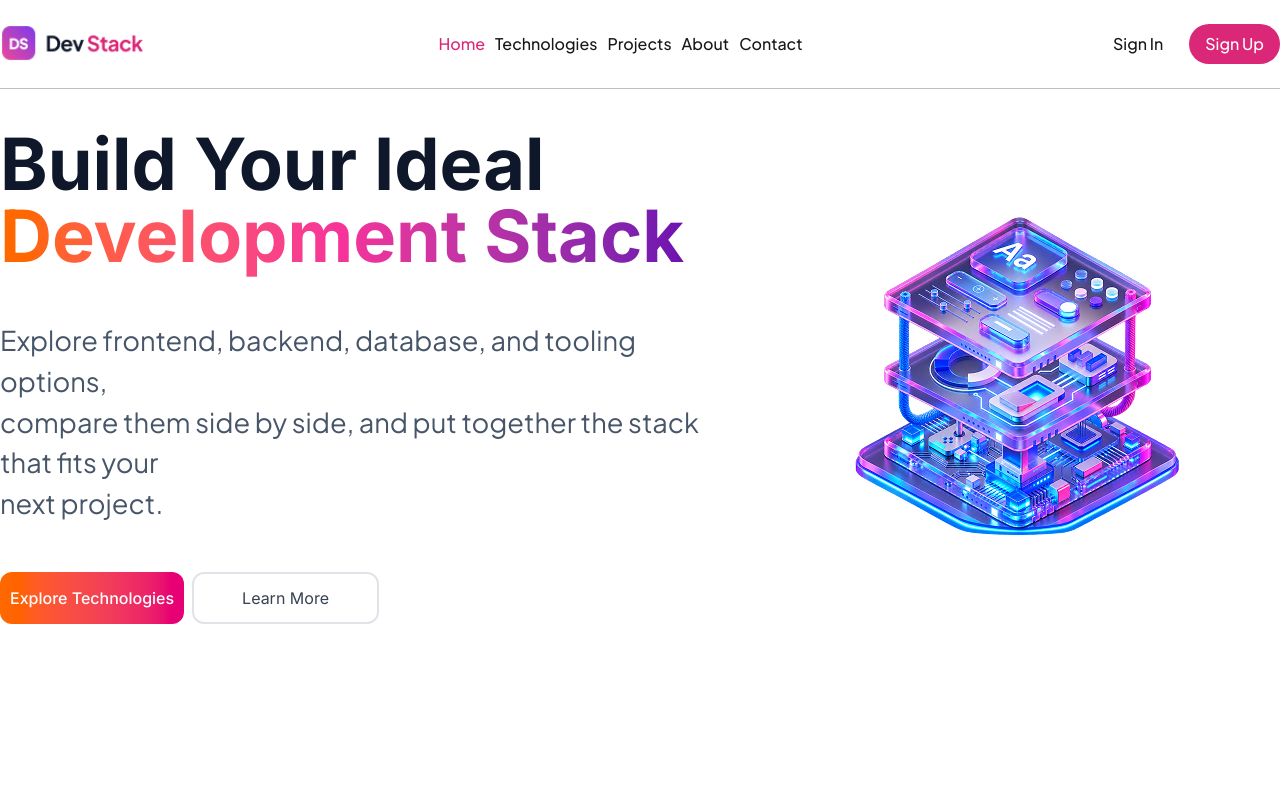
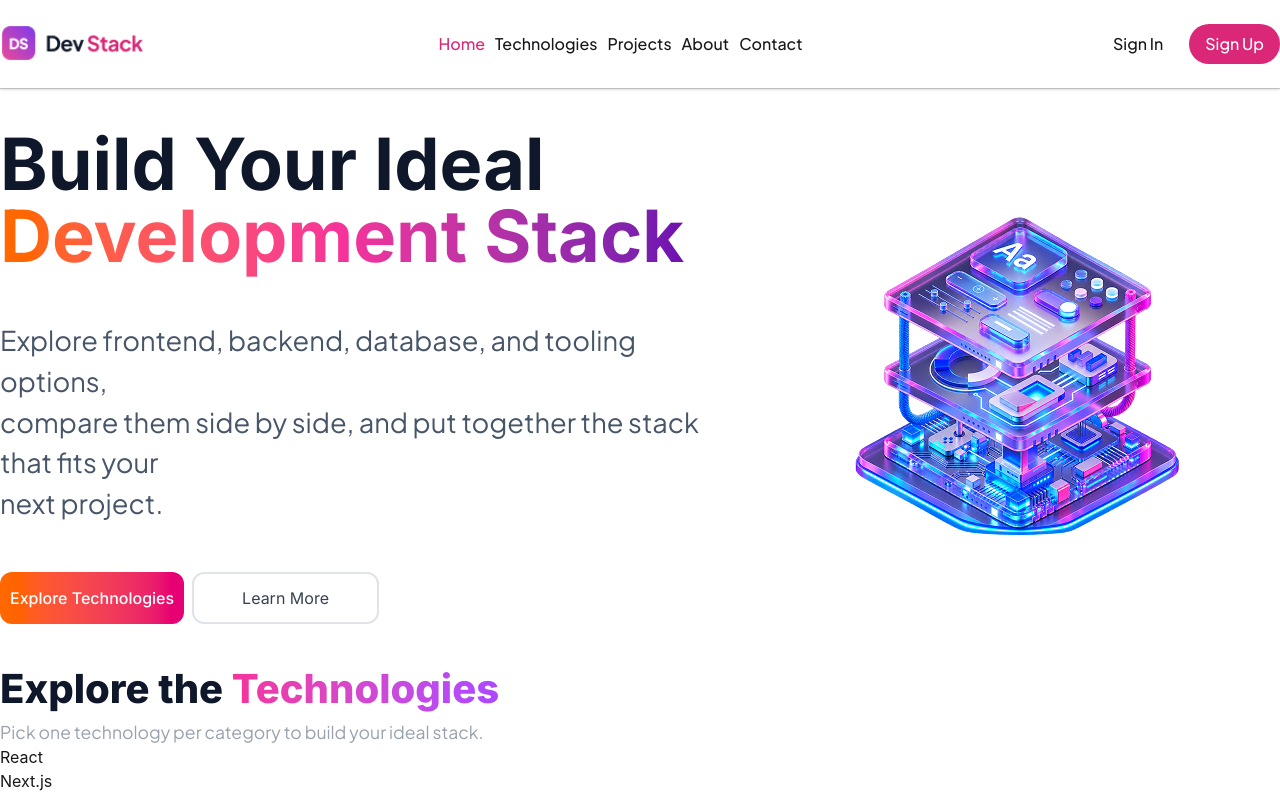
Before and after one commit to devSSayed/A05-B14-Project, a React (Vite) app: page / in a window 1280 px wide. Shown: the top 796 px of the page. Built offline with nearby package versions, Linux system fonts and the light colour scheme.

Commit message:
displayed the data only no css yet

```diff
--- a/src/App.tsx
+++ b/src/App.tsx
@@ -2,10 +2,11 @@ import { Suspense } from 'react';
 import HeroSec from './Components/HeroSec';
 import NavBar from './Components/navBar';
 import Technologies from './Components/Technologies/Technologies';
+import type { iTechType } from './Components/Types/TechType';
 
-const TechnologyFetch = async() =>{
-  const ser = await fetch('/data.json')
-  const data = await ser.json()
+const TechnologyFetch = async():Promise<iTechType[]> =>{
+  const res = await fetch('/data.json')
+  const data = await res.json()
   return data;
 }
 
@@ -18,7 +19,7 @@ function App() {
     <NavBar />
     <HeroSec />
 
-    <Suspense fallback={<span className="loading loading-bars loading-xl"></span>}>
+    <Suspense fallback={<div className='flex justify-center items-center'><span className="loading loading-bars loading-xl"></span></div>}>
       <Technologies TechnologyPromise={TechnologyPromise}/>
     </Suspense>
 
--- a/src/Components/Technologies/Technologies.tsx
+++ b/src/Components/Technologies/Technologies.tsx
@@ -1,16 +1,26 @@
+import { use } from "react";
 import type { iTechType } from "../Types/TechType";
+import TechnologyCards from "./TechnologyCards";
+
+interface iTechnologyProps {
+    TechnologyPromise: Promise<iTechType[]>
+}
 
 
+const Technologies = ({ TechnologyPromise }: iTechnologyProps) => {
+
+    const Technologys = use(TechnologyPromise)
+
+    return (
+
+        <div className="mt-5">
+            <div className="container mx-auto">
+                <h2 className="font-inter text-[#0F172A] text-[40px] font-extrabold">Explore the <span className="bg-linear-to-r from-pink-500 to-purple-500 bg-clip-text text-transparent">Technologies</span></h2>
+                <p className="font-jakarta text-[1.1rem] text-gray-400">Pick one technology per category to build your ideal stack.</p>
+            </div>
 
 
-const Technologies = ({TechnologyPromise}:{TechnologyPromise:Promise<iTechType[]>}) => {
-
-    const Technology = TechnologyPromise;
-    console.log(Technology);
-    return (
-
-        <div>
-
+            <TechnologyCards Technologys={Technologys} />
         </div>
     );
 };
--- a/src/Components/Technologies/TechnologyCards.tsx
+++ b/src/Components/Technologies/TechnologyCards.tsx
@@ -1,10 +1,21 @@
+import type { iTechType } from "../Types/TechType";
 
 
-const TechnologyCards = () => {
+interface iTechCardProps{
+    Technologys: iTechType[]
+}
+
+const TechnologyCards = ({Technologys}:iTechCardProps) => {
     return (
-        <div>
-
-        </div>
+        <>
+            {
+                Technologys.map((Technology) => {
+                    return <div className="container mx-auto">
+                        <h2>{Technology.name}</h2>
+                    </div>
+                })
+            }
+        </>
     );
 };
 
--- a/src/Components/navBar.tsx
+++ b/src/Components/navBar.tsx
@@ -2,7 +2,7 @@ import MainLogo from '../assets/text-logo.png'
 
 const navBar = () => {
     return (
-        <nav className="border-b border-black/25 sticky">
+        <nav className="border-b border-black/25 sticky top-0 z-50 bg-white/50 backdrop-blur-md shadow-sm">
             <div className="flex justify-between items-center gap-6 py-6 container mx-auto">
                 <img className='w-36' src={MainLogo} alt="Main Logo" />
 
```
